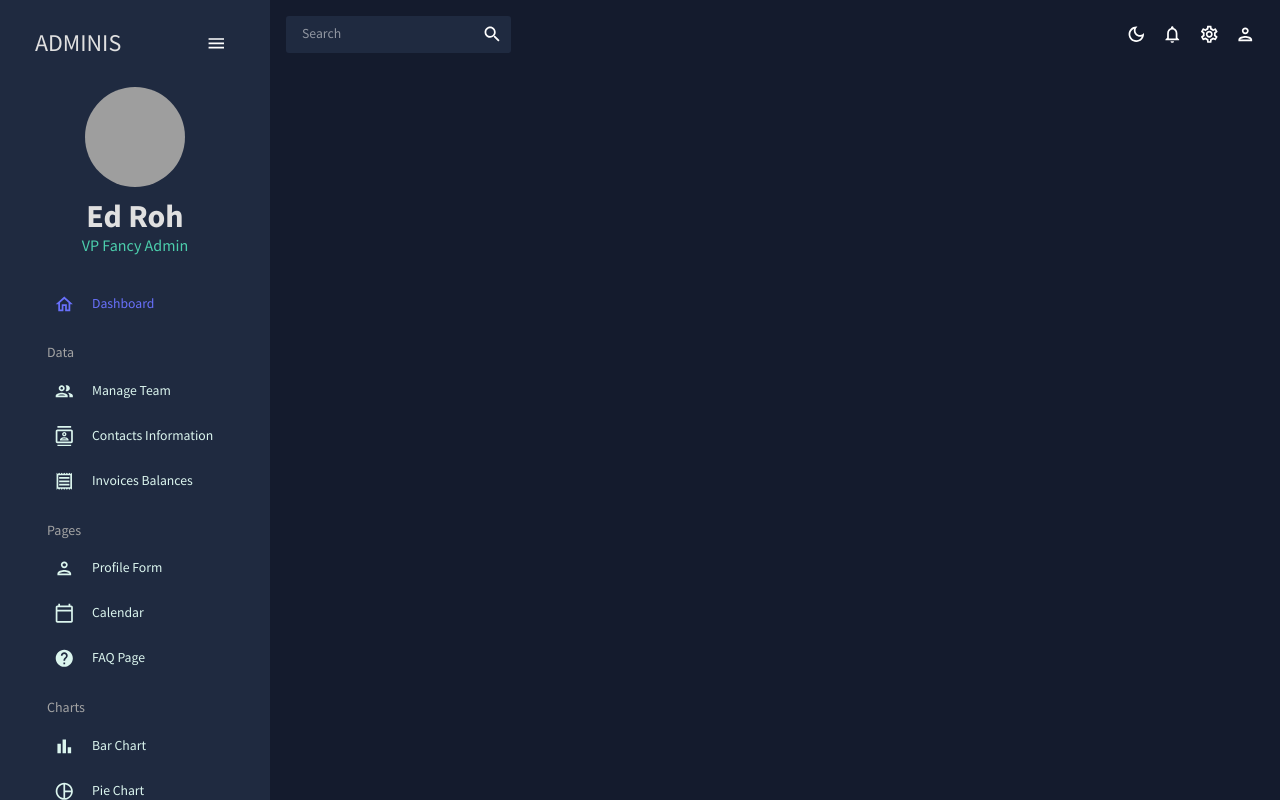
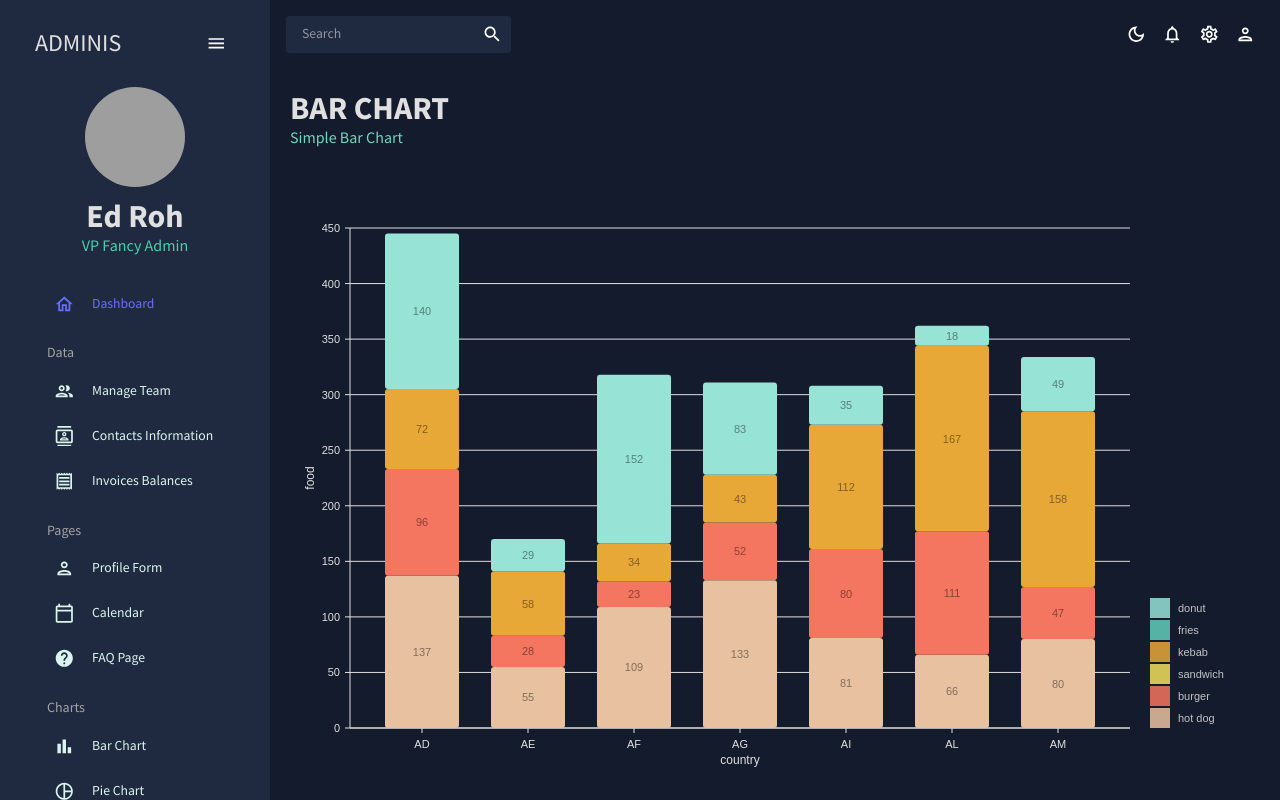
Before and after one commit to Yeison2017/01-dashboard, a React (Vite) app: page /bar in a window 1280 px wide. Built offline with nearby package versions, Linux system fonts and the light colour scheme; grey boxes are pictures that could not be loaded.

Commit message:
Se implementa la grafica Bar en la pagina BarPage

```diff
--- /dev/null
+++ b/src/components/atoms/BarChart.tsx
@@ -0,0 +1,146 @@
+import { ResponsiveBar } from "@nivo/bar";
+
+import { mockBarData as data } from "../../data/mockData";
+import { useTheme } from "../../hooks";
+
+interface IBarPageProps {
+  isDashboard: boolean;
+}
+
+const BarChart = ({ isDashboard = false }: IBarPageProps) => {
+  const { colors } = useTheme();
+  return (
+    <ResponsiveBar
+      data={data}
+      theme={{
+        axis: {
+          domain: {
+            line: {
+              stroke: colors.grey[100],
+            },
+          },
+          legend: {
+            text: {
+              fill: colors.grey[100],
+            },
+          },
+          ticks: {
+            line: {
+              stroke: colors.grey[100],
+              strokeWidth: 1,
+            },
+            text: {
+              fill: colors.grey[100],
+            },
+          },
+        },
+        legends: {
+          text: {
+            fill: colors.grey[100],
+          },
+        },
+      }}
+      keys={["hot dog", "burger", "sandwich", "kebab", "fries", "donut"]}
+      indexBy="country"
+      margin={{ top: 50, right: 130, bottom: 50, left: 60 }}
+      padding={0.3}
+      valueScale={{ type: "linear" }}
+      indexScale={{ type: "band", round: true }}
+      colors={{ scheme: "nivo" }}
+      defs={[
+        {
+          id: "dots",
+          type: "patternDots",
+          background: "inherit",
+          color: "#38bcb2",
+          size: 4,
+          padding: 1,
+          stagger: true,
+        },
+        {
+          id: "lines",
+          type: "patternLines",
+          background: "inherit",
+          color: "#eed312",
+          rotation: -45,
+          lineWidth: 6,
+          spacing: 10,
+        },
+      ]}
+      fill={[
+        {
+          match: {
+            id: "fries",
+          },
+          id: "dots",
+        },
+        {
+          match: {
+            id: "sandwich",
+          },
+          id: "lines",
+        },
+      ]}
+      borderRadius={3}
+      borderColor={{
+        from: "color",
+        modifiers: [["darker", 1.6]],
+      }}
+      axisTop={null}
+      axisRight={null}
+      axisBottom={{
+        tickSize: 5,
+        tickPadding: 5,
+        tickRotation: 0,
+        legend: isDashboard ? undefined : "country",
+        legendPosition: "middle",
+        legendOffset: 32,
+      }}
+      axisLeft={{
+        tickSize: 5,
+        tickPadding: 5,
+        tickRotation: 0,
+        legend: isDashboard ? undefined : "food",
+        legendPosition: "middle",
+        legendOffset: -40,
+      }}
+      labelSkipWidth={12}
+      labelSkipHeight={12}
+      labelTextColor={{
+        from: "color",
+        modifiers: [["darker", 1.6]],
+      }}
+      legends={[
+        {
+          dataFrom: "keys",
+          anchor: "bottom-right",
+          direction: "column",
+          justify: false,
+          translateX: 120,
+          translateY: 0,
+          itemsSpacing: 2,
+          itemWidth: 100,
+          itemHeight: 20,
+          itemDirection: "left-to-right",
+          itemOpacity: 0.85,
+          symbolSize: 20,
+          effects: [
+            {
+              on: "hover",
+              style: {
+                itemOpacity: 1,
+              },
+            },
+          ],
+        },
+      ]}
+      role="application"
+      ariaLabel="Nivo bar chart demo"
+      barAriaLabel={function (e) {
+        return e.id + ": " + e.formattedValue + " in country: " + e.indexValue;
+      }}
+    />
+  );
+};
+
+export default BarChart;
--- a/src/components/index.ts
+++ b/src/components/index.ts
@@ -1,3 +1,4 @@
+export { default as BarChart } from "./atoms/BarChart";
 export { default as Input } from "./atoms/Input";
 export { default as InputForm } from "./atoms/InputForm";
 export { default as Table } from "./atoms/Table";
--- /dev/null
+++ b/src/pages/BarPage.tsx
@@ -0,0 +1,14 @@
+import { Box } from "@mui/material";
+import { BarChart, PageLayout } from "../components";
+
+const BarPage = () => {
+  return (
+    <PageLayout title="Bar Chart" subtitle="Simple Bar Chart">
+      <Box height="75vh">
+        <BarChart isDashboard={false} />
+      </Box>
+    </PageLayout>
+  );
+};
+
+export default BarPage;
--- a/src/pages/index.ts
+++ b/src/pages/index.ts
@@ -1,3 +1,4 @@
+export { default as BarPage } from "./BarPage";
 export { default as CalendarPage } from "./CalendarPage";
 export { default as Dashboard } from "./Dashboard";
 export { default as FaqPage } from "./FaqPage";
--- a/src/routes/AppRoutes.tsx
+++ b/src/routes/AppRoutes.tsx
@@ -7,6 +7,7 @@
   Form,
   CalendarPage,
   FaqPage,
+  BarPage,
 } from "../pages";
 
 const AppRoutes = () => {
@@ -19,6 +20,7 @@
       <Route path="/form" element={<Form />} />
       <Route path="/calendar" element={<CalendarPage />} />
       <Route path="/faq" element={<FaqPage />} />
+      <Route path="/bar" element={<BarPage />} />
     </Routes>
   );
 };
```
